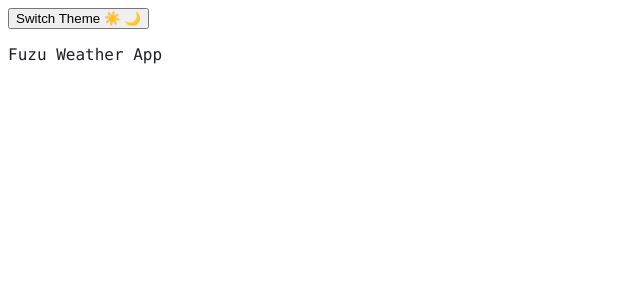
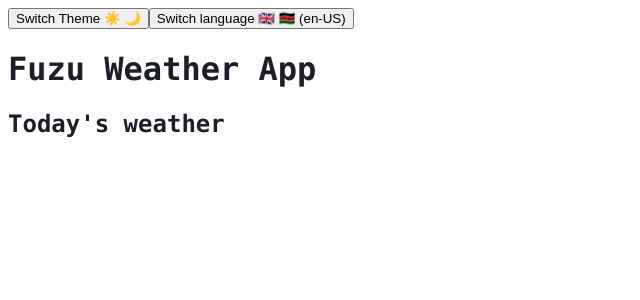
Before and after one commit to Trapsta/fuzu, a React (Create React App) app: page / in a window 1280 px wide. Shown: the top 300 px of the page, without its empty margins (0-640 px from the left). Built offline with nearby package versions, Linux system fonts and the light colour scheme.

Commit message:
Feat: setup i18n & l10n

```diff
--- a/package.json
+++ b/package.json
@@ -12,6 +12,7 @@
     "@types/react-dom": "^18.3.0",
     "react": "^18.3.1",
     "react-dom": "^18.3.1",
+    "react-intl": "^6.6.5",
     "react-scripts": "5.0.1",
     "styled-components": "^6.1.9",
     "typescript": "^4.9.5",
@@ -21,7 +22,8 @@
     "start": "react-scripts start",
     "build": "react-scripts build",
     "test": "react-scripts test",
-    "eject": "react-scripts eject"
+    "eject": "react-scripts eject",
+    "extract-messages": "react-scripts extract-messages --out-file src/i18n/messages.json src/**/*.tsx"
   },
   "eslintConfig": {
     "extends": [
--- a/src/App.tsx
+++ b/src/App.tsx
@@ -1,22 +1,38 @@
 import { ThemeProvider } from "styled-components";
-import { GlobalStyles } from "./styles/global-styles"
+import { FormattedMessage } from "react-intl";
+
+import { GlobalStyles } from "./styles/global-styles";
 import { lightTheme, darkTheme } from "./styles/themes";
 import useTheme from "./hooks/useTheme";
+import useLocale from "./hooks/useLocale";
 import ThemeToggler from "./components/ThemeToggler";
+import LanguageToggler from "./components/LanguageToggler";
+import I18n from "./i18n/I18n";
 
 const App = () => {
-   const [theme, themeToggler] =
-   useTheme();
-   const selectedTheme = theme === 'light' ? lightTheme : darkTheme;
+  const [theme, themeToggler] = useTheme();
+  const [language, languageToggler] = useLocale();
+  const selectedTheme = theme === "light" ? lightTheme : darkTheme;
 
-   return (
+  return (
+    <I18n locale={language as "en-US" | "sw"}>
       <ThemeProvider theme={selectedTheme}>
-         <>
-            <GlobalStyles />
-            <ThemeToggler themeToggler={themeToggler} />
-            <p>Fuzu Weather App</p>
-         </>
+        <>
+          <GlobalStyles />
+          <ThemeToggler themeToggler={themeToggler} />
+          <LanguageToggler
+            languageToggler={languageToggler}
+            locale={language}
+          />
+          <h1>
+            <FormattedMessage id="app.title" />
+          </h1>
+          <h2>
+            <FormattedMessage id="app.tagline" />
+          </h2>
+        </>
       </ThemeProvider>
-   )
-}
+    </I18n>
+  );
+};
 export default App;
--- /dev/null
+++ b/src/components/LanguageToggler.tsx
@@ -0,0 +1,9 @@
+
+const LanguageToggler = (props: any) => {
+    const { locale, languageToggler } = props;
+    return (
+       <button onClick={languageToggler}>Switch language 🇬🇧 🇰🇪 ({locale})</button>
+    );
+ };
+
+ export default LanguageToggler;
--- /dev/null
+++ b/src/hooks/useLocale.ts
@@ -0,0 +1,12 @@
+import { useState } from "react";
+import { defaultLocale } from "../i18n/config";
+
+const useLocale = () => {
+  const [locale, setLocale] = useState<"en-US" | "sw">(defaultLocale);
+  const localeToggler = () => {
+    locale === "sw" ? setLocale("en-US") : setLocale("sw");
+  };
+  return [locale, localeToggler];
+};
+
+export default useLocale;
--- /dev/null
+++ b/src/i18n/I18n.tsx
@@ -0,0 +1,22 @@
+import { IntlProvider } from "react-intl";
+import { defaultLocale, locales } from "./config";
+import { ReactNode } from "react";
+
+type Props = {
+  children: ReactNode;
+  locale: "en-US" | "sw";
+};
+
+/* Init IntlProvider with locale, defaultLocale for fallback and out translations. */
+
+export default function I18n({ locale, children }: Props) {
+  return (
+    <IntlProvider
+      locale={locale || defaultLocale}
+      defaultLocale={defaultLocale}
+      messages={locales[locale]}
+    >
+      {children}
+    </IntlProvider>
+  );
+}
--- /dev/null
+++ b/src/i18n/config.ts
@@ -0,0 +1,18 @@
+// Default to en-us.
+export const defaultLocale: "en-US" | "sw" = "en-US";
+
+// Let's support en-us & swahili.
+export const locales = {
+  // English translations.
+  // Note that a message has to use the
+  // same ID/key across locales.
+  "en-US": {
+    "app.title": "Fuzu Weather App",
+    "app.tagline": "Today's weather",
+  },
+  // Swahili translations.
+  sw: {
+    "app.title": "Fuzu Hali ya Hewa",
+    "app.tagline": "Hali ya hewa ya leo",
+  },
+};
```
Also changed, not shown: 1 other file (tests, documents, lock files or other folders).
